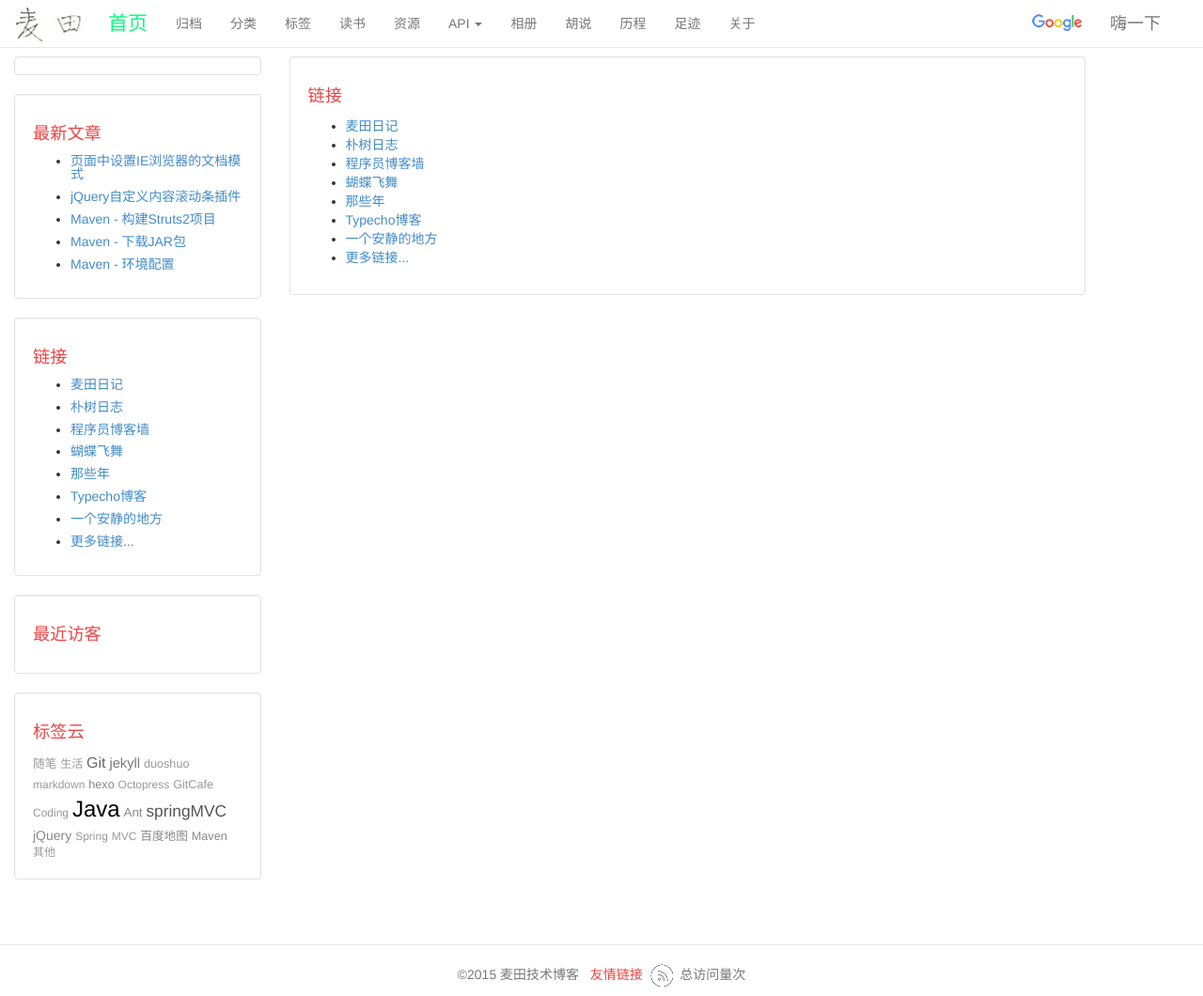
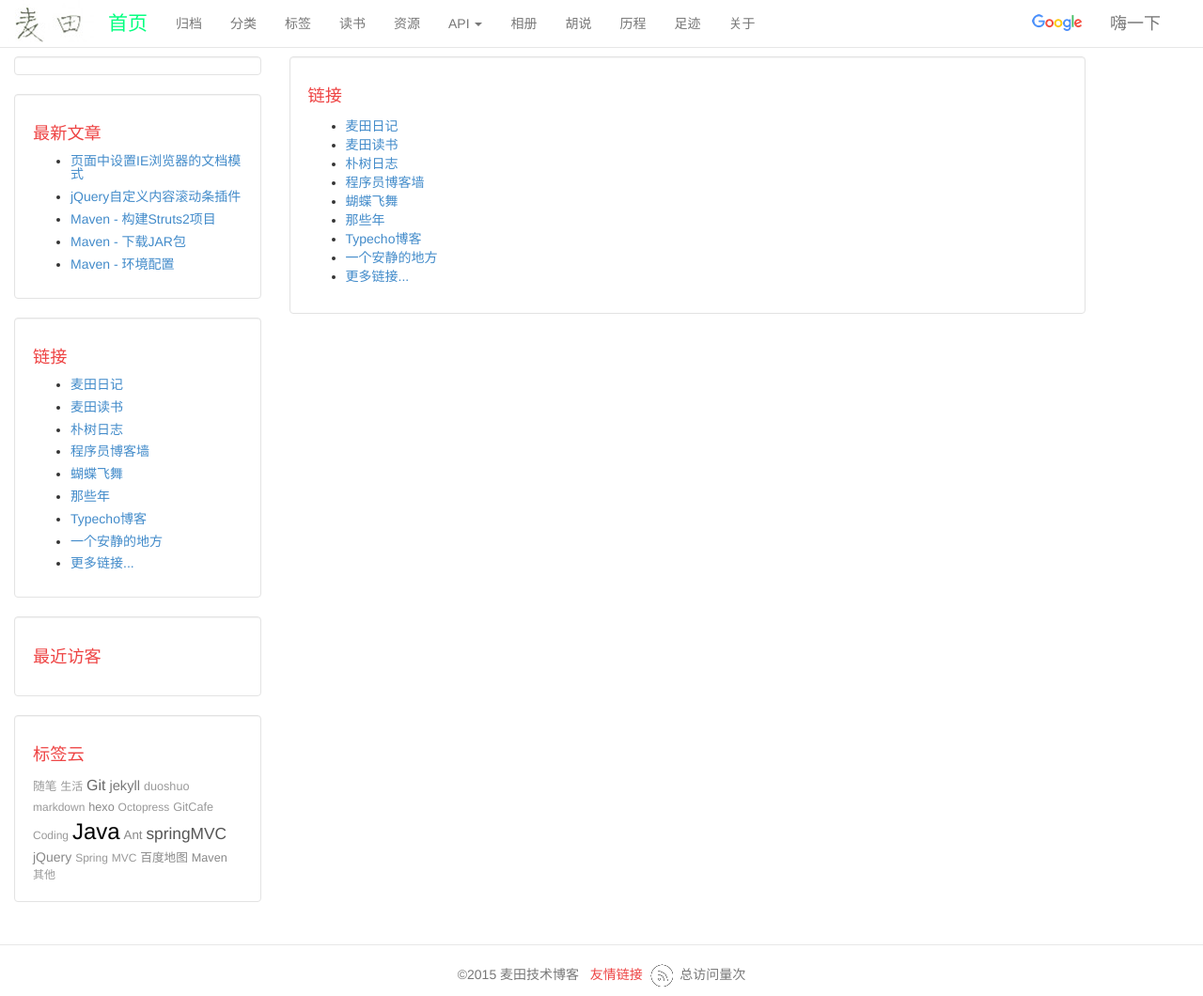
Before and after one commit to itmyhome2013/itmyhome2013.github.com, a Jekyll site: the page built from links.html, in a window 1280 px wide and 1060 px high. Shown: the whole window at 94% size. Built offline with Jekyll 4.4.1, drawn with Linux system fonts in a browser that asks for light colours; Markdown is read by kramdown in place of the engine named in the settings; comment, search, counter and statistics services are not loaded.

Commit message:
add book

```diff
--- a/_includes/links-list.html
+++ b/_includes/links-list.html
@@ -1,6 +1,7 @@
 <h1>链接</h1>
 <ul>
    <li><a href="http://diary.itmyhome.com/" target="_blank">麦田日记</a></li>
+   <li><a href="http://book.itmyhome.com/" target="_blank">麦田读书</a></li>
    <li><a href="http://pushu.me/" target="_blank">朴树日志</a></li>
    <li><a href="http://itmyhome.com/blog-wall/" target="_blank">程序员博客墙</a></li>
    <li><a href="http://itmyhome.com/konglimei/" target="_blank">蝴蝶飞舞</a></li>
```
